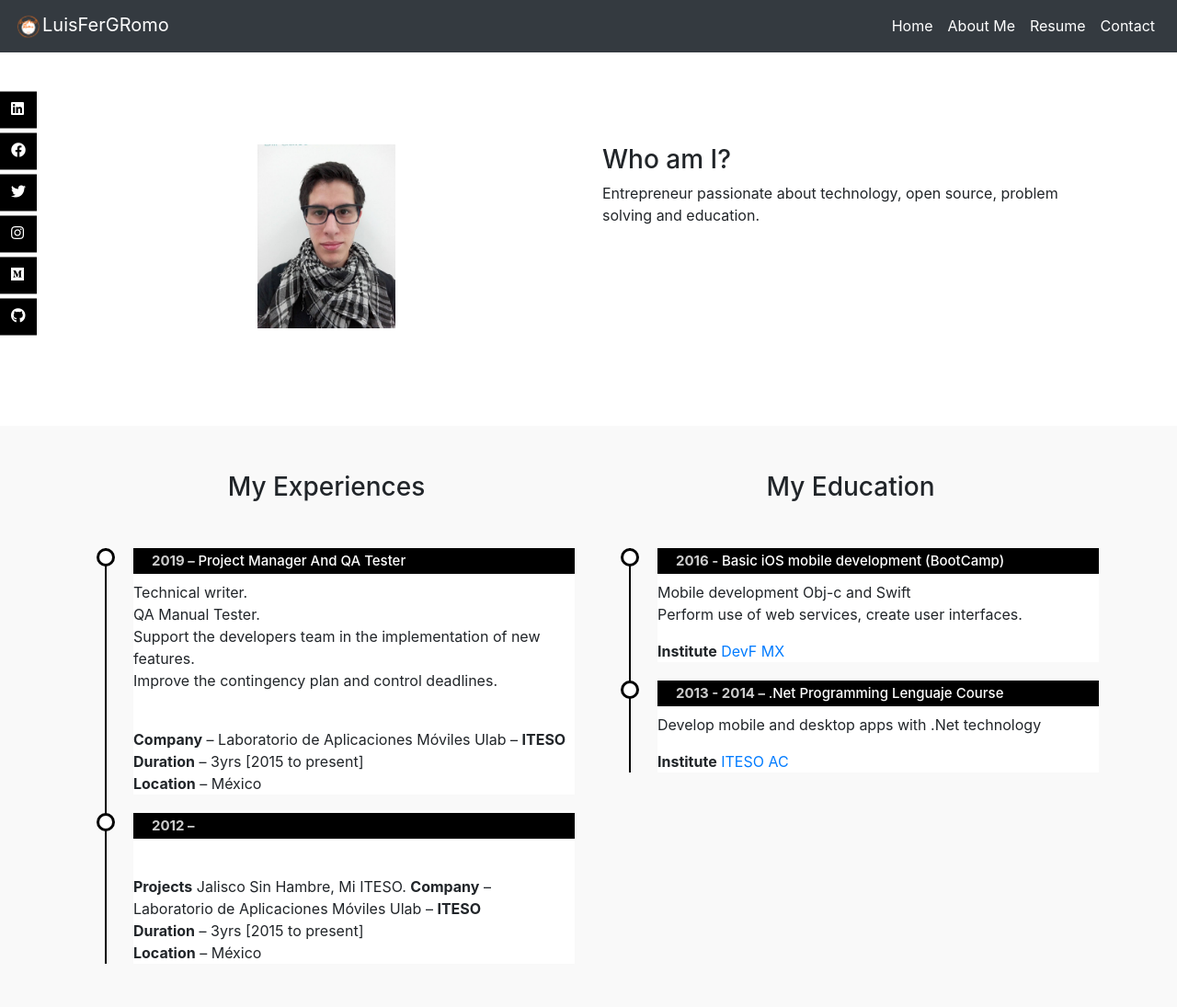
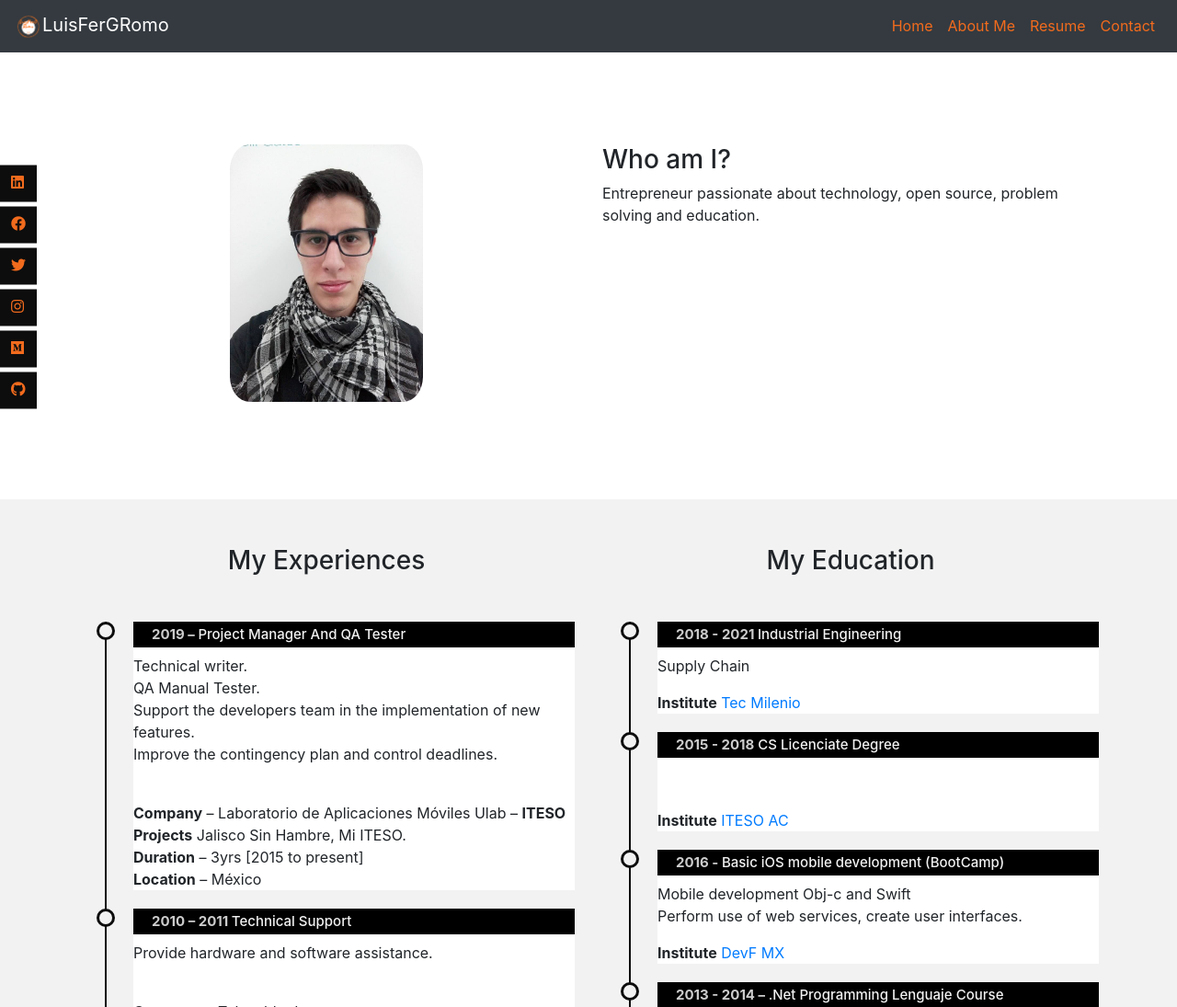
Before and after one commit to luisfergromo/luisfergromo.github.io, a PHP site: page / in a window 1280 px wide. Shown: the part 801-1896 px from the top of the page at 92% size. Run offline with PHP 8.4, Linux system fonts and the light colour scheme; some libraries are stand-ins or nearby versions.

Commit message:
ready to production

```diff
--- a/index.html
+++ b/index.html
@@ -128,16 +128,15 @@
                                     Support the developers team in the implementation of new features.<br>
                                     Improve the contingency plan and control deadlines. </p><br>
                                 <b>Company</b> – Laboratorio de Aplicaciones Móviles Ulab – <b>ITESO</b><br>
-                                <!-- TODO: Calculation of years-->
+                                <b>Projects</b> Jalisco Sin Hambre, Mi ITESO.<br>
                                 <b>Duration</b> – 3yrs [2015 to present]<br>
                                 <b>Location</b> – México
                             </li>
                             <li>
-                                <h4><span>2012 – </span></h4>
-                                <p></p><br>
-                                <b>Projects</b> Jalisco Sin Hambre, Mi ITESO.
-                                <b>Company</b> – Laboratorio de Aplicaciones Móviles Ulab – <b>ITESO</b><br>
-                                <b>Duration</b> – 3yrs [2015 to present]<br>
+                                <h4><span>2010 – 2011 </span>Technical Support</h4>
+                                <p>Provide hardware and software assistance.</p><br>
+                                <b>Company</b> – Telecable de zapopan<br>
+                                <b>Duration</b> – 1yr<br>
                                 <b>Location</b> – México
                             </li>
                         </ul>
@@ -145,6 +144,17 @@
                     <div class="col-md-6">
                         <h3 class="text-center">My Education</h3>
                         <ul class="timeline">
+                            <li>
+                                <h4><span>2018 - 2021 </span> Industrial Engineering</h4>
+                                <p>Supply Chain<br></p>
+                                <b>Institute</b> <a href="tecmilenio.mx">Tec Milenio</a>
+                            </li>
+                            <li>
+                                <h4><span>2015 - 2018</span> CS Licenciate Degree</h4>
+                                <p></p><br>
+                                </p>
+                                <b>Institute</b> <a href="iteso.mx">ITESO AC</a>
+                            </li>
                             <li>
                                 <h4><span>2016 - </span> Basic iOS mobile development (BootCamp)</h4>
                                 <p>Mobile development Obj-c and Swift<br>
@@ -163,7 +173,7 @@
                 </div>
             </div>
         </div>
-        <!--div class="services" id="services">
+        <div class="services" id="services">
             <div class="container">
                 <h1 class="text-center">My Offered Services</h1>
                 <p class="text-center">Lorem ipsum dolor sit amet, consectetur adipisicing elit. Mollitia ad
@@ -190,7 +200,7 @@
                     </div>
                 </div>
             </div>
-    </div-->
+        </div>
 
         <div class="contact" id="contact">
             <div class="container text-center">
--- a/tools/stylesheets/stylesheet.css
+++ b/tools/stylesheets/stylesheet.css
@@ -1,45 +1,60 @@
-body{
+:root {
+    --yellow_color: #f2e205;
+    --orange_color: #f26b1d;
+    --red_color: #f20505;
+    --white_color: #f2f2f2;
+    --black_color: #0d0d0d;
+}
+
+body {
     margin: 0;
     padding: 0;
     font-family: sans-serif;
 }
-#header{
+
+#header {
     height: 100vh;
     background-size: cover;
     background: linear-gradient(rgba(0, 0, 0, 0.6), rgba(0, 0, 0, 0.6)), url(https://images.unsplash.com/photo-1524260855046-f743b3cdad07?ixlib=rb-1.2.1&ixid=eyJhcHBfaWQiOjEyMDd9&auto=format&fit=crop&w=1701&q=80) fixed center;
 }
-.box{
+
+.box {
     top: 50%;
     left: 50%;
-    transform: translate(-50%,-50%);
+    transform: translate(-50%, -50%);
     position: absolute;
     align-content: center;
 }
-.box img{
-    border-radius: 50% ;
+
+.box img {
+    border-radius: 50%;
     width: 250px;
     /*border: 2px solid white;*/
 }
-.box h1{
-    color: white;
+
+.box h1 {
+    color: var(--orange_color);
     font-weight: bold;
     margin: 10px;
+    display: none;
 }
-.box p{
-    color: #fff;
+
+.box p {
+    color: var(--white_color);
 }
+
 .scroll-btn {
     bottom: 30px;
     position: absolute;
     left: 50%;
     transform: translate(-50%);
-    border: 2px solid white;
+    border: 2px solid var(--orange_color);
     padding: 10px 10px 20px;
     border-radius: 30px;
 }
 
 .scroll-bar span {
-    border: 2px solid white;
+    border: 2px solid var(--orange_color);
     font-size: 10px;
     border-radius: 30px;
 }
@@ -57,49 +72,74 @@ body{
         transform: translateY(10px);
     }
 }
-.nav-bar{
+
+.nav-bar {
     position: sticky;
     top: 0;
     z-index: 2;
 }
-.navbar-brand img{
+
+.navbar-brand img {
     height: 30px;
 }
+
 .navbar-toggler {
     outline: none !important;
 }
-.navbar-nav{
+
+.navbar-nav {
     float: right;
     text-align: right;
 }
-.nav-link{
-    color: white !important;
+
+.nav-link {
+    color: var(--orange_color) !important;
 }
-#body{
+
+#body {
     height: 100vh;
 }
-.about{
+
+.about {
     padding-top: 100px;
     margin-bottom: -130px;
 
 }
-.profile-img{
+
+.profile-img {
+    height: 280px;
+    border: var(--orange_color);
+    /* height: 200px; */
+    /* display: block; */
+    /* -moz-box-sizing: border-box; */
+    /* box-sizing: border-box; */
+    /* width: 180px; */
+    /* padding-left: 170px; */
+    border-radius: 10% 10%;
+
+
+}
+
+/* .profile-img:hover {
     height: 200px;
-}
-.social-icons{
+    background: url(https://scontent.fgdl3-1.fna.fbcdn.net/v/t1.0-9/47026320_10155917757502286_1812507088316792832_n.jpg?_nc_cat=106&_nc_ht=scontent.fgdl3-1.fna&oh=b123ee13edbe7399882408ce7640b369&oe=5D9FBE79);
+} */
+
+.social-icons {
     top: 50%;
     transform: translateY(-50%);
     position: sticky;
     z-index: 1;
     width: 80px;
 }
+
 .social-icons ul li {
     height: 40px;
     width: 40px;
     padding: 6px 0 0 12px;
     list-style: none;
-    color: #fff;
-    background: #000;
+    color: var(--orange_color);
+    background: var(--black_color);
     margin-top: 5px;
 }
 
@@ -112,23 +152,26 @@ body{
     width: 80px;
     transition: 1s;
 }
+
 .resume {
     margin-top: -50px;
     padding-top: 50px;
     padding-bottom: 30px;
-    background-color: #f9f9f9;
+    background-color: var(--white_color);
 }
 
 .resume h3 {
     margin-bottom: 50px;
 }
-.timeline{
+
+.timeline {
     list-style-type: none;
     position: relative;
 }
+
 .timeline::before {
     content: '';
-    background: black;
+    background: var(--black_color);
     display: inline-block;
     position: absolute;
     left: 29px;
@@ -145,9 +188,9 @@ body{
 .timeline li h4 {
     background-color: #000;
     padding: 5px 0 5px 20px;
-    column-rule-color: #ffffff;
+    column-rule-color: var(--white_color);
     font-size: 15px;
-    color: #ffffff;
+    color: var(--white_color);
 }
 
 .timeline li h4 span {
@@ -157,18 +200,20 @@ body{
 
 .timeline li::before {
     content: '';
-    background: #fff;
+    background: var(--white_color);
     display: inline-block;
     position: absolute;
     border-radius: 50%;
-    border: 3px solid #000;
+    border: 3px solid var(--black_color);
     left: 20px;
     width: 20px;
     height: 20px;
     z-index: 1;
 }
+
 .services {
     padding: 50px 0 50px;
+    display: none;
 }
 
 .services h1 {
@@ -214,8 +259,8 @@ body{
 .contact {
     padding-top: 50px;
     background-size: cover;
-    background: linear-gradient(rgba(0, 0, 0, 0.8), rgba(0, 0, 0, 0.8)),url(https://images.unsplash.com/photo-1484557052118-f32bd25b45b5?ixlib=rb-1.2.1&ixid=eyJhcHBfaWQiOjEyMDd9&auto=format&fit=crop&w=1500&q=80) fixed center;
-    color: white;
+    background: linear-gradient(rgba(0, 0, 0, 0.8), rgba(0, 0, 0, 0.8)), url(https://images.unsplash.com/photo-1484557052118-f32bd25b45b5?ixlib=rb-1.2.1&ixid=eyJhcHBfaWQiOjEyMDd9&auto=format&fit=crop&w=1500&q=80) fixed center;
+    color: var(--white_color);
 }
 
 .contact .row {
@@ -232,7 +277,7 @@ body{
     padding: 10px 25px 10px;
     margin: 5px;
     border-radius: 30px;
-    border: 2px solid #fff;
+    border: 2px solid var(--orange_color);
     background: transparent;
 }
 
@@ -241,8 +286,8 @@ body{
 }
 
 .contact .btn:hover {
-    border: 2px solid #000 !important;
-    background: #000;
+    border: 2px solid var(--black_color) !important;
+    background: var(--black_color);
     transition: 0.6s;
 }
 
@@ -251,13 +296,13 @@ body{
 }
 
 .footer {
-    background: #000;
+    background: black;
     height: 50px;
     margin-top: 50px;
-    color: #fff;
+    color: var(--orange_color);
     padding-top: 10px;
 }
 
 .fa-heart {
-    color: red;
+    color: var(--red_color);
 }
```
Lines whose indentation alone changed are shown as unchanged.
